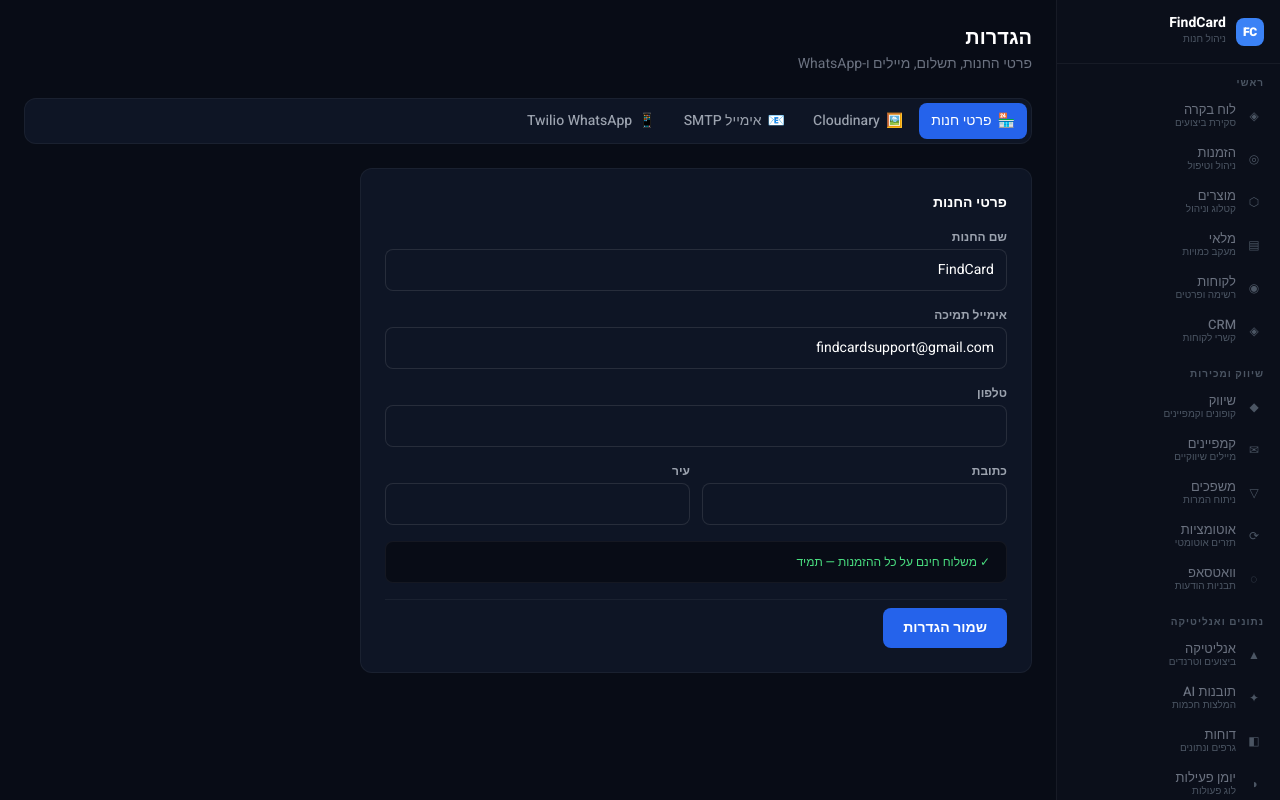
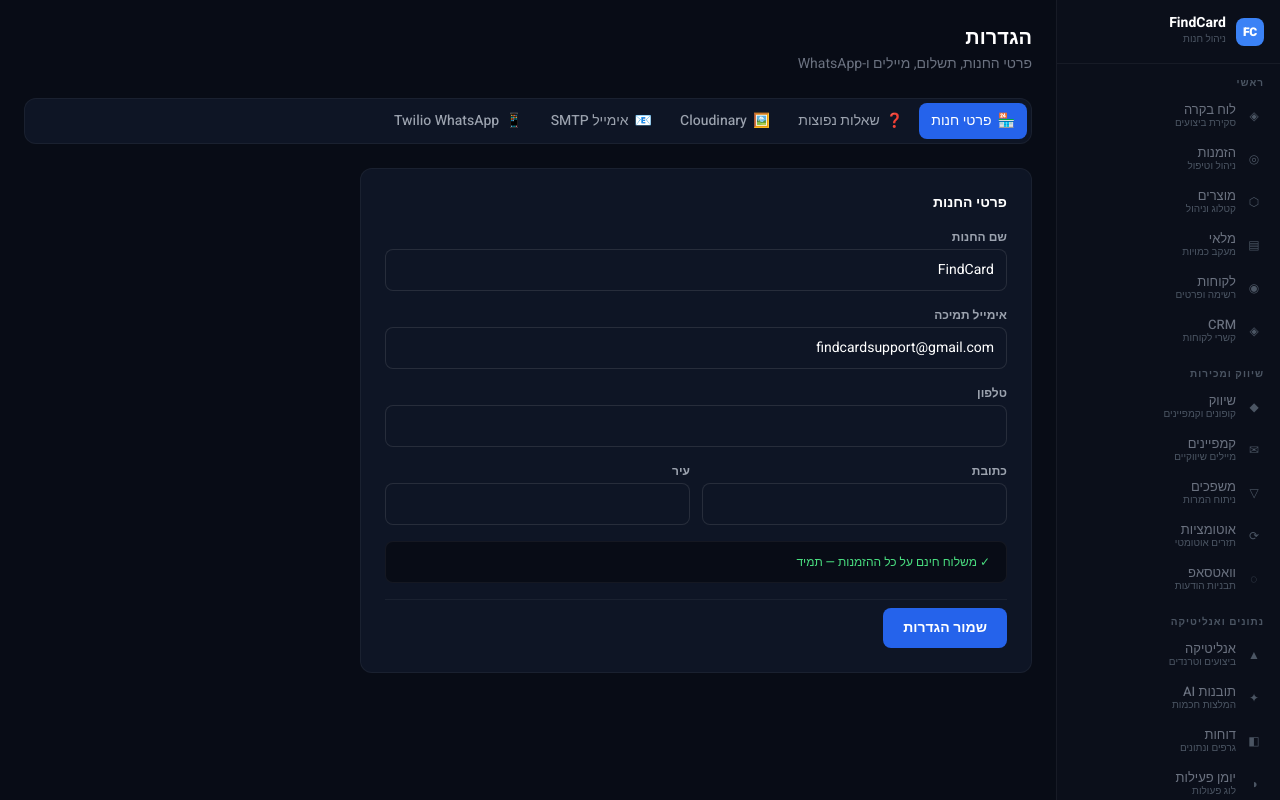
Before and after one commit to idan-claude/project1, a Next.js app: page /admin/settings in a window 1280 px wide. Shown: the top 800 px of the page. Built offline with nearby package versions, Linux system fonts and the light colour scheme; no server answers.

Commit message:
Update page.tsx

```diff
--- a/src/app/admin/settings/page.tsx
+++ b/src/app/admin/settings/page.tsx
@@ -3,6 +3,7 @@
 
 const TABS = [
   { id: 'store', label: 'פרטי חנות', icon: '🏪' },
+  { id: 'faq', label: 'שאלות נפוצות', icon: '❓' },
   { id: 'cloudinary', label: 'Cloudinary', icon: '🖼️' },
   { id: 'smtp', label: 'אימייל SMTP', icon: '📧' },
   { id: 'twilio', label: 'Twilio WhatsApp', icon: '📱' },
```
